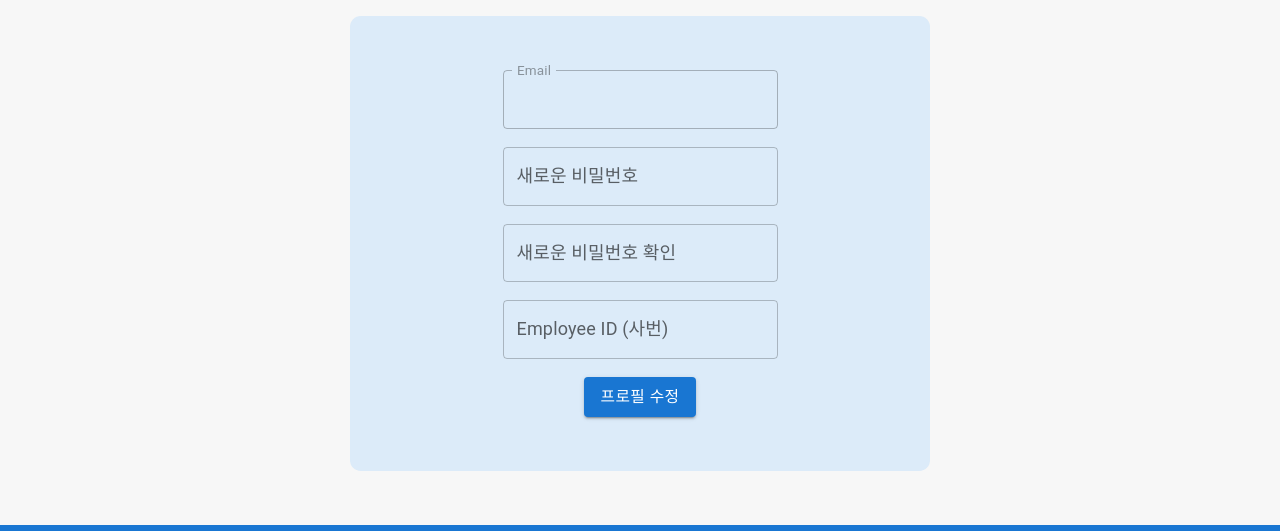
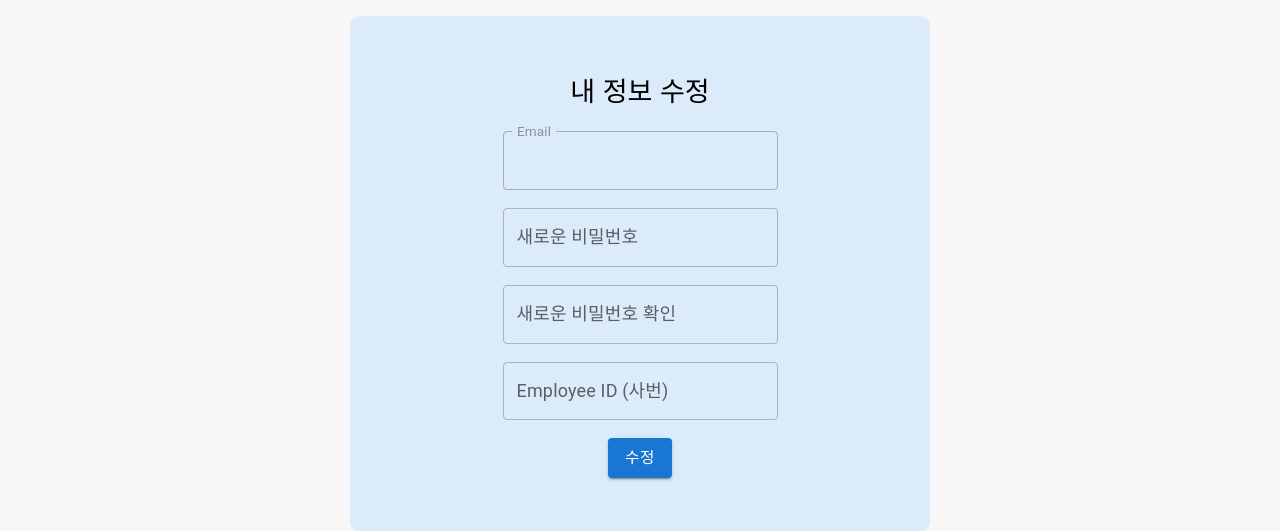
Before and after one commit to mincoding-main/lecture_streaming_system_front, a Next.js app: page /dash-board/profile-update in a window 1280 px wide. Shown: the part 221-752 px from the top of the page. Built offline with nearby package versions, Linux system fonts and the light colour scheme; no server answers.

Commit message:
alert message

```diff
--- a/pages/dash-board/profile-update.js
+++ b/pages/dash-board/profile-update.js
@@ -33,17 +33,25 @@ export default function ProfileUpdate() {
         fetchUserAndLectureData();
     }, []);
 
-    const handleUpdateProfile = async () => {
-        try {
+    const handleUpdateProfile = () => {
+        // Confirm the update with the user
+        const isConfirmed = window.confirm('프로필을 업데이트하시겠습니까?');
+
+        if (isConfirmed) {
+            // Perform the profile update
             if (password !== confirmPassword) {
                 setMessage({ type: 'error', content: '비밀번호와 비밀번호 확인이 일치하지 않습니다.' });
                 return;
             }
 
-            const response = await axios.put(`/api/users/${user.id}`, { employeeId, password });
-            setMessage({ type: 'success', content: '프로필이 업데이트되었습니다.' });
-        } catch (error) {
-            setMessage({ type: 'error', content: '프로필 업데이트에 실패했습니다.' });
+            axios
+                .put(`/api/users/${user.id}`, { employeeId, password })
+                .then((response) => {
+                    setMessage({ type: 'success', content: '프로필이 업데이트되었습니다.' });
+                })
+                .catch((error) => {
+                    setMessage({ type: 'error', content: '프로필 업데이트에 실패했습니다.' });
+                });
         }
     };
 
@@ -83,6 +91,9 @@ export default function ProfileUpdate() {
                     borderRadius={"0.6rem"}
                     sx={{ backgroundColor: '#62b1ff2e' }}
                 >
+                    <div>
+                        <div style={{ fontSize: '1.5rem', marginBottom: '1rem', color: 'black' }}>내 정보 수정</div>
+                    </div>
                     <div>
                         <TextField
                             label="Email"
@@ -129,7 +140,7 @@ export default function ProfileUpdate() {
                     )}
                     <div>
                         <Button variant="contained" onClick={handleUpdateProfile}>
-                            프로필 수정
+                            수정
                         </Button>
                     </div>
                 </Box>
```
